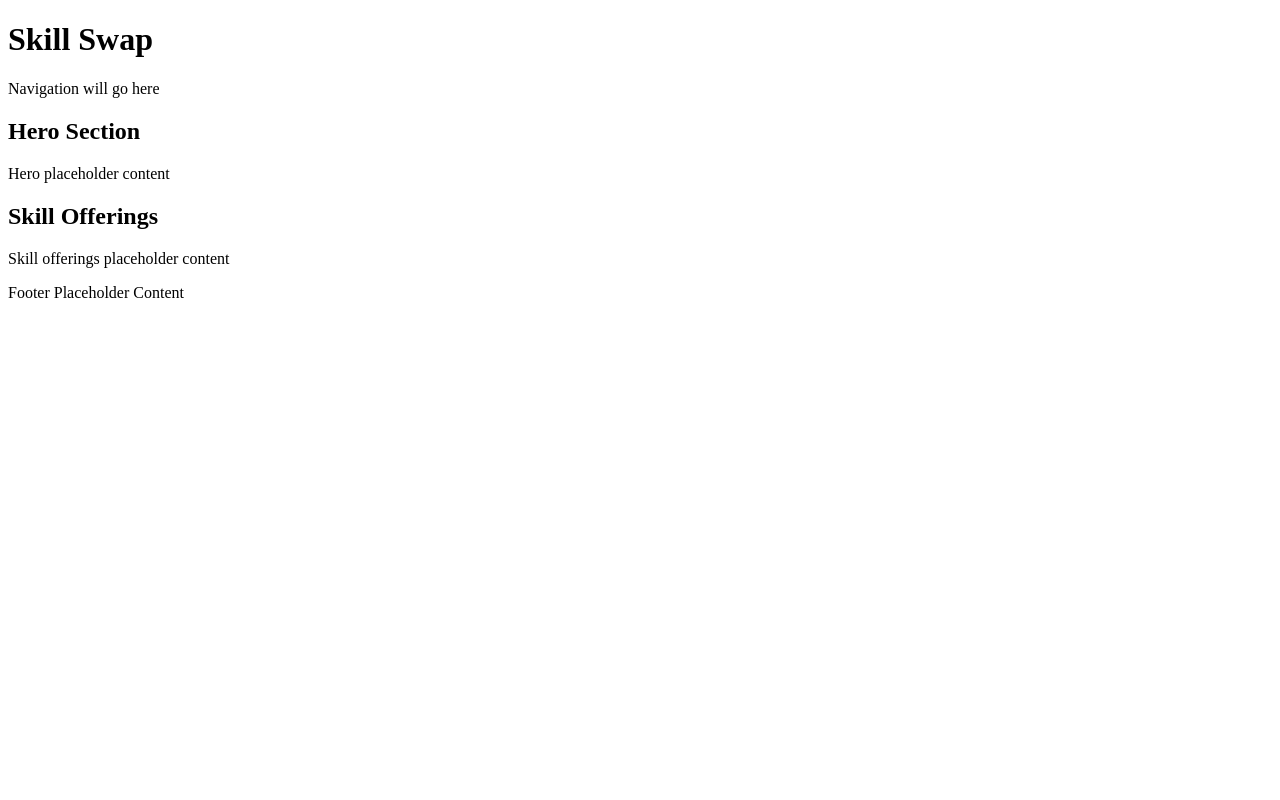
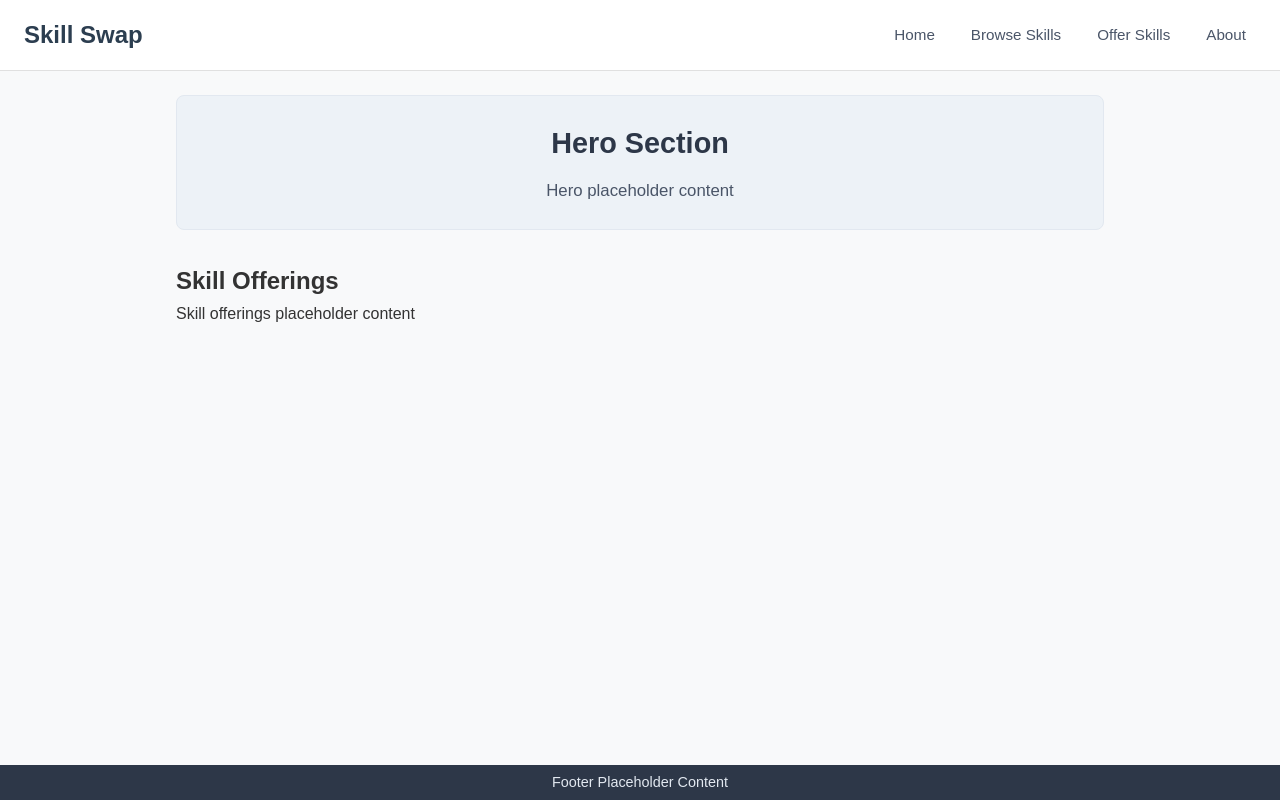
Before and after one commit to Amras2322/skills-swap-ringnalda-unit8, a plain HTML site: page index.html in a window 1280 px wide. Drawn offline with Linux system fonts and the light colour scheme.

Commit message:
Added navigation components and basic styling

```diff
--- a/index.html
+++ b/index.html
@@ -4,14 +4,17 @@
     <meta charset="UTF-8">
     <meta name="viewport" content="width=device-width, initial-scale=1.0">
     <script src="./script.js"></script>
-    <link rel="stylesheet" href="./style.css">
+    <link rel="stylesheet" href="./styles.css">
     <title>Skill Swap - Home</title>
 </head>
 <body>
     <header>
         <h1>Skill Swap</h1>
         <nav>
-            <p>Navigation will go here</p>
+            <a href="./index.html">Home</a>
+            <a href="./placeholder.html">Browse Skills</a>
+            <a href="./placeholder.html">Offer Skills</a>
+            <a href="./about.html">About</a>
         </nav>
     </header>
 
--- a/styles.css
+++ b/styles.css
@@ -0,0 +1,86 @@
+* {
+    box-sizing: border-box;
+    margin: 0;
+    padding: 0;
+}
+
+body {
+    font-family: Arial, Helvetica, sans-serif;
+    line-height: 1.6;
+    color: #333333;
+    background-color: #f8f9fa;
+    display: flex;
+    flex-direction: column;
+    min-height: 100vh;
+}
+
+main {
+    flex: 1;
+    max-width: 960px;
+    width: 100%;
+    margin: 0 auto;
+    padding: 24px 16px;
+}
+
+header {
+    background-color: #ffffff;
+    border-bottom: 1px solid #e0e0e0;
+    padding: 16px 24px;
+    display: flex;
+    justify-content: space-between;
+    align-items: center;
+    flex-wrap: wrap;
+    gap: 12px;
+}
+
+header h1 {
+    font-size: 1.5rem;
+    color: #2c3e50;
+}
+
+nav {
+    display: flex;
+    gap: 16px;
+}
+
+nav a {
+    text-decoration: none;
+    color: #4a5568;
+    font-size: 0.95rem;
+    font-weight: 500;
+    padding: 6px 10px;
+    border-radius: 4px;
+}
+
+nav a:hover {
+    color: #2c3e50;
+    background-color: #edf2f7;
+}
+
+#hero {
+    background-color: #edf2f7;
+    border: 1px solid #e2e8f0;
+    border-radius: 8px;
+    padding: 24px 16px;
+    text-align: center;
+    margin-bottom: 32px;
+}
+
+#hero h2 {
+    font-size: 1.8rem;
+    color: #2d3748;
+    margin-bottom: 12px;
+}
+
+#hero p {
+    font-size: 1.05rem;
+    color: #4a5568;
+}
+
+footer {
+    background-color: #2d3748;
+    color: #e2e8f0;
+    text-align: center;
+    padding: 6px 12px;
+    font-size: 0.9rem;
+}
```
